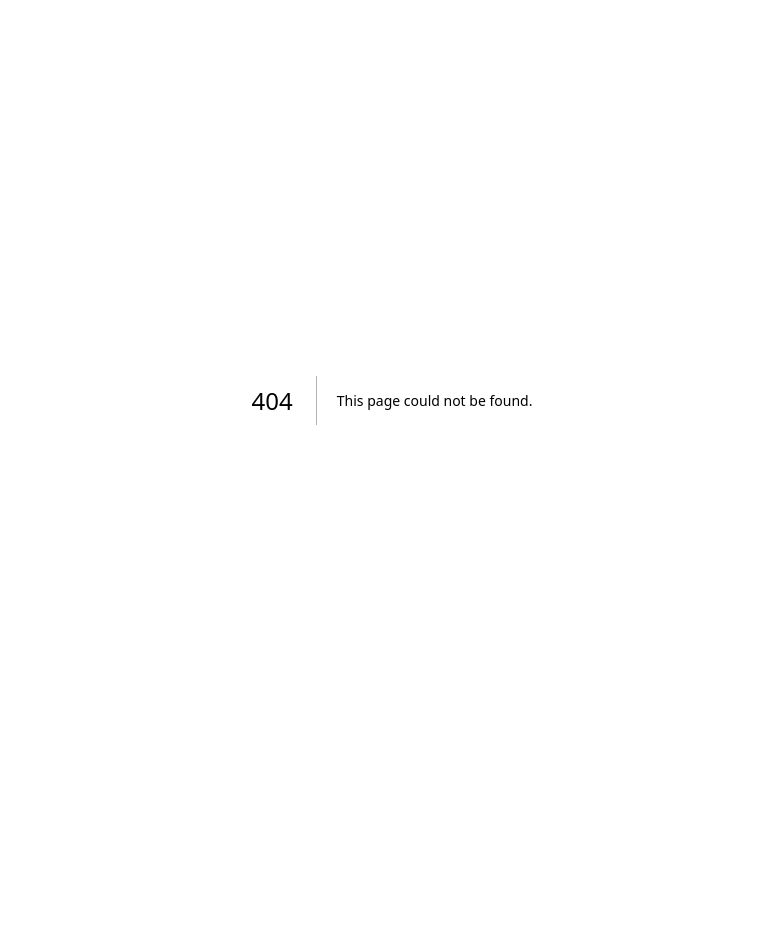
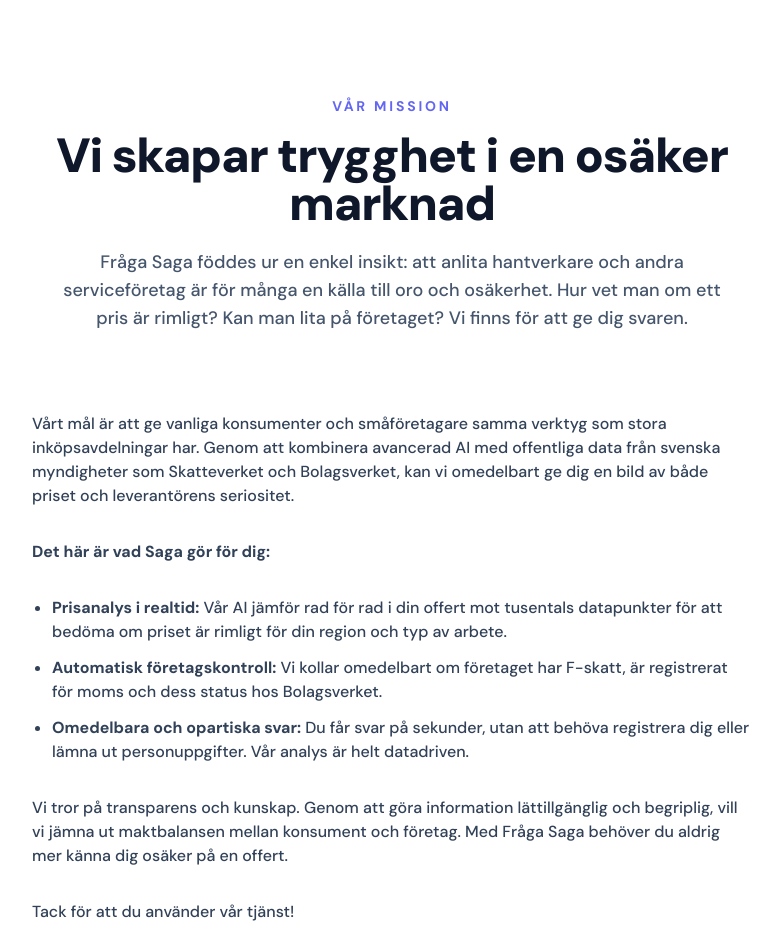
Before and after one commit to AdviseoGit/Saga, a Next.js app: page /om-oss in a window 1280 px wide. Before the commit this address had no page. Shown: the top 952 px of the page, without its empty margins (248-1028 px from the left). Before the commit the page ends 800 px from the top, so only its background shows below. Built offline with nearby package versions, Linux system fonts and the light colour scheme.

Commit message:
feat: add About Us and Contact pages for E-E-A-T

```diff
--- /dev/null
+++ b/app/kontakt/page.tsx
@@ -0,0 +1,69 @@
+import { type Metadata } from 'next';
+
+export const metadata: Metadata = {
+  title: 'Kontakta Fråga Saga – Frågor och Feedback',
+  description:
+    'Har du frågor, feedback eller vill du samarbeta med Fråga Saga? Här hittar du våra kontaktuppgifter. Vi uppskattar all input som kan förbättra vår tjänst.',
+  keywords: ['kontakta fråga saga', 'kontakt', 'feedback', 'samarbete', 'support'],
+  robots: 'index, follow',
+  openGraph: {
+    title: 'Kontakta Fråga Saga – Frågor och Feedback',
+    description: 'Har du frågor eller feedback? Kontakta oss här.',
+    url: 'https://fragasaga.se/kontakt',
+    siteName: 'Fråga Saga',
+    locale: 'sv_SE',
+    type: 'website',
+  },
+};
+
+export default function ContactPage() {
+  return (
+    <main className="bg-white">
+      <div className="mx-auto max-w-3xl px-4 py-16 sm:px-6 sm:py-24">
+        <div className="text-center">
+          <p className="text-sm font-bold uppercase tracking-[0.2em] text-[#6366f1]">
+            Kontakta oss
+          </p>
+          <h1 className="mt-4 text-4xl font-black tracking-tight text-[#0f172a] sm:text-5xl">
+            Vi vill gärna höra från dig
+          </h1>
+          <p className="mt-5 max-w-2xl mx-auto text-lg font-medium text-slate-600">
+            Har du feedback på vår tjänst, frågor om en analys, eller är du
+            intresserad av ett samarbete? Tveka inte att höra av dig.
+          </p>
+        </div>
+
+        <div className="mt-16 text-center">
+          <h2 className="text-lg font-bold text-[#0f172a]">
+            Generella frågor och feedback
+          </h2>
+          <p className="mt-2 text-base font-medium text-slate-700">
+            För allmänna frågor, förslag eller feedback, vänligen maila oss på:
+          </p>
+          <a
+            href="mailto:hej@fragasaga.se"
+            className="mt-4 inline-block text-lg font-bold text-[#6366f1] hover:underline"
+          >
+            hej@fragasaga.se
+          </a>
+        </div>
+
+        <div className="mt-12 text-center">
+          <h2 className="text-lg font-bold text-[#0f172a]">
+            Samarbeten & Press
+          </h2>
+          <p className="mt-2 text-base font-medium text-slate-700">
+            Är du journalist eller intresserad av att samarbeta med oss?
+            Kontakta oss via mail:
+          </p>
+          <a
+            href="mailto:press@fragasaga.se"
+            className="mt-4 inline-block text-lg font-bold text-[#6366f1] hover:underline"
+          >
+            press@fragasaga.se
+          </a>
+        </div>
+      </div>
+    </main>
+  );
+}
--- /dev/null
+++ b/app/om-oss/page.tsx
@@ -0,0 +1,77 @@
+import { type Metadata } from 'next';
+
+export const metadata: Metadata = {
+  title: 'Om Fråga Saga – Vår Mission och Teknologi',
+  description:
+    'Lär dig mer om Fråga Saga, den AI-drivna tjänsten som hjälper dig granska offerter och fakturor. Vår mission är att skapa transparens och trygghet för konsumenter.',
+  keywords: ['om fråga saga', 'om oss', 'vår mission', 'AI offertanalys', 'konsumentskydd'],
+  robots: 'index, follow',
+  openGraph: {
+    title: 'Om Fråga Saga – Vår Mission och Teknologi',
+    description: 'Lär dig mer om Fråga Saga, den AI-drivna tjänsten som hjälper dig granska offerter och fakturor.',
+    url: 'https://fragasaga.se/om-oss',
+    siteName: 'Fråga Saga',
+    locale: 'sv_SE',
+    type: 'website',
+  },
+};
+
+export default function AboutPage() {
+  return (
+    <main className="bg-white">
+      <div className="mx-auto max-w-3xl px-4 py-16 sm:px-6 sm:py-24">
+        <div className="text-center">
+          <p className="text-sm font-bold uppercase tracking-[0.2em] text-[#6366f1]">
+            Vår Mission
+          </p>
+          <h1 className="mt-4 text-4xl font-black tracking-tight text-[#0f172a] sm:text-5xl">
+            Vi skapar trygghet i en osäker marknad
+          </h1>
+          <p className="mt-5 max-w-2xl mx-auto text-lg font-medium text-slate-600">
+            Fråga Saga föddes ur en enkel insikt: att anlita hantverkare och
+            andra serviceföretag är för många en källa till oro och osäkerhet.
+            Hur vet man om ett pris är rimligt? Kan man lita på företaget? Vi
+            finns för att ge dig svaren.
+          </p>
+        </div>
+
+        <div className="mt-20 text-base font-medium text-slate-700 space-y-8">
+          <p>
+            Vårt mål är att ge vanliga konsumenter och småföretagare samma
+            verktyg som stora inköpsavdelningar har. Genom att kombinera
+            avancerad AI med offentliga data från svenska myndigheter som
+            Skatteverket och Bolagsverket, kan vi omedelbart ge dig en bild av
+            både priset och leverantörens seriositet.
+          </p>
+          <p>
+            <strong>Det här är vad Saga gör för dig:</strong>
+          </p>
+          <ul className="list-disc space-y-3 pl-5">
+            <li>
+              <strong>Prisanalys i realtid:</strong> Vår AI jämför rad för rad i
+              din offert mot tusentals datapunkter för att bedöma om priset är
+              rimligt för din region och typ av arbete.
+            </li>
+            <li>
+              <strong>Automatisk företagskontroll:</strong> Vi kollar
+              omedelbart om företaget har F-skatt, är registrerat för moms och
+              dess status hos Bolagsverket.
+            </li>
+            <li>
+              <strong>Omedelbara och opartiska svar:</strong> Du får svar på
+              sekunder, utan att behöva registrera dig eller lämna ut
+              personuppgifter. Vår analys är helt datadriven.
+            </li>
+          </ul>
+          <p>
+            Vi tror på transparens och kunskap. Genom att göra information
+            lättillgänglig och begriplig, vill vi jämna ut maktbalansen mellan
+            konsument och företag. Med Fråga Saga behöver du aldrig mer känna
+            dig osäker på en offert.
+          </p>
+          <p>Tack för att du använder vår tjänst!</p>
+        </div>
+      </div>
+    </main>
+  );
+}
--- a/app/page.tsx
+++ b/app/page.tsx
@@ -563,7 +563,9 @@
             <span className="mx-2">·</span>
             <Link href="/ar-offerten-rimlig" className="underline hover:text-[#0f172a]">Är offerten rimlig?</Link>
             <span className="mx-2">·</span>
-            <Link href="/granska-offert-hantverkare" className="underline hover:text-[#0f172a]">Granska Offert Hantverkare</Link>
+            <Link href="/om-oss" className="underline hover:text-[#0f172a]">Om Saga</Link>
+            <span className="mx-2">·</span>
+            <Link href="/kontakt" className="underline hover:text-[#0f172a]">Kontakt</Link>
           </p>
         </div>
       </footer>
--- a/app/sitemap.ts
+++ b/app/sitemap.ts
@@ -38,5 +38,17 @@
       changeFrequency: "weekly",
       priority: 0.8,
     },
+    {
+      url: "https://fragasaga.se/om-oss",
+      lastModified: new Date(),
+      changeFrequency: "yearly",
+      priority: 0.5,
+    },
+    {
+      url: "https://fragasaga.se/kontakt",
+      lastModified: new Date(),
+      changeFrequency: "yearly",
+      priority: 0.4,
+    },
   ];
 }
```
Also changed, not shown: 1 other file (tests, documents, lock files or other folders).
